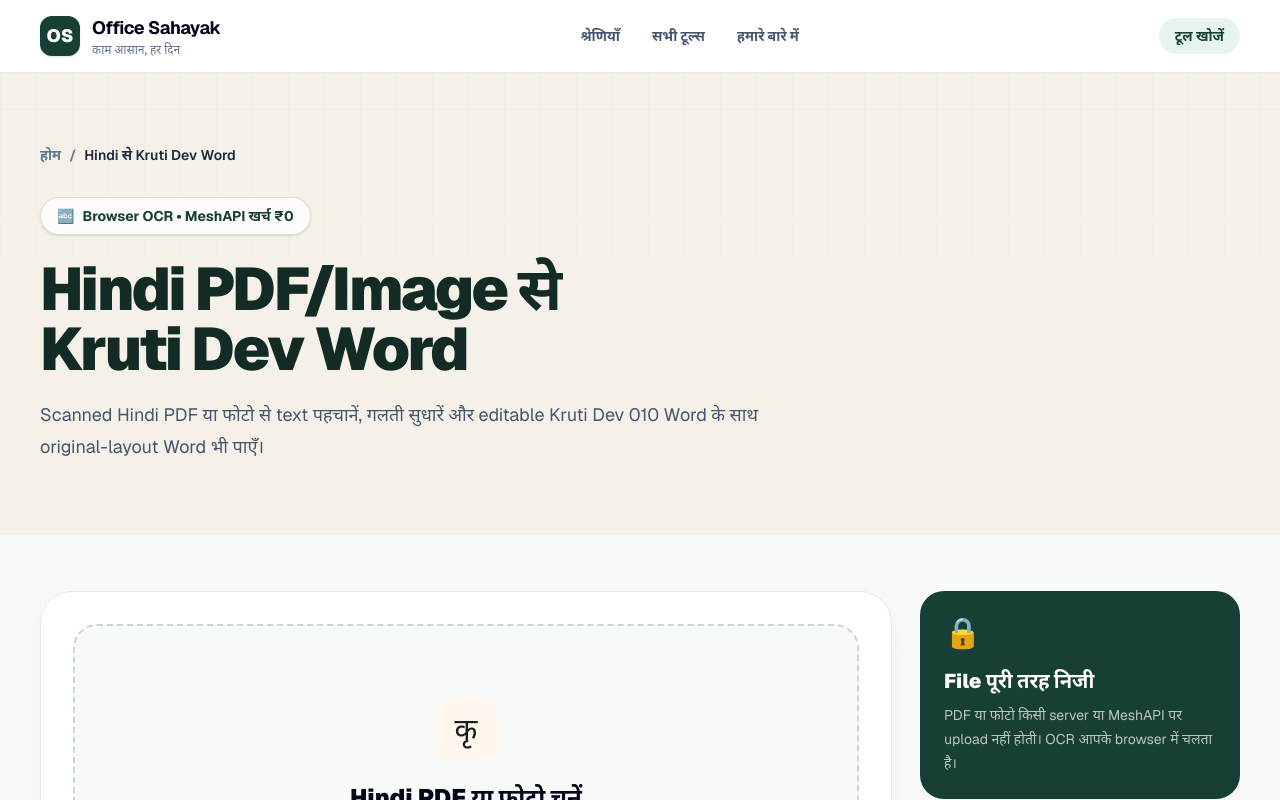
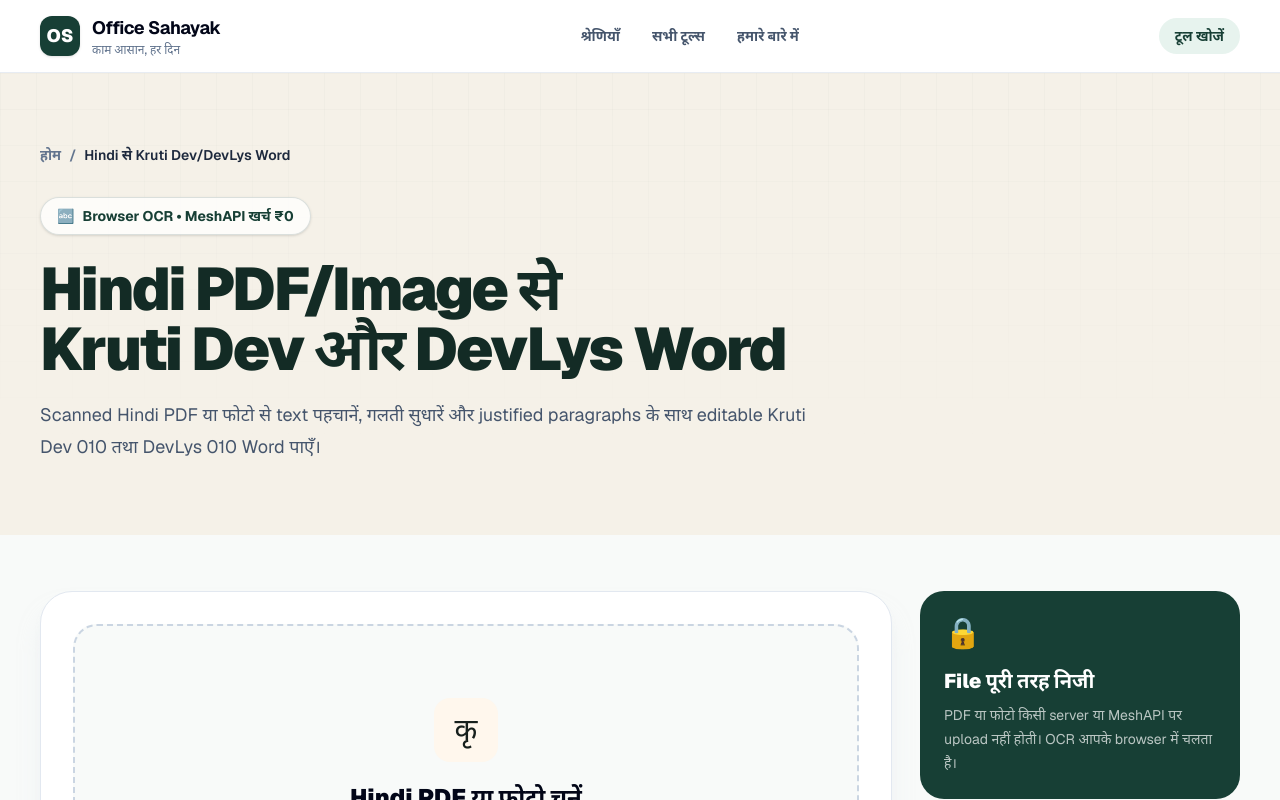
Before and after one commit to office-sahayak/office-sahayak, a Next.js app: page /tools/documents/hindi-krutidev-word in a window 1280 px wide. Shown: the top 800 px of the page. Built offline with nearby package versions, Linux system fonts and the light colour scheme.

Commit message:
Add DevLys and justified editable Word output

```diff
--- a/app/tools/documents/hindi-krutidev-word/page.tsx
+++ b/app/tools/documents/hindi-krutidev-word/page.tsx
@@ -5,8 +5,8 @@ import { SiteFooter } from "@/components/site-footer";
 import { SiteHeader } from "@/components/site-header";
 
 export const metadata: Metadata = {
-  title: "Hindi PDF/Image से Kruti Dev Word — Office Sahayak",
-  description: "Hindi PDF, JPG या PNG से OCR करके editable Kruti Dev 010 Word और original-layout Word file बनाएँ।",
+  title: "Hindi PDF/Image से Kruti Dev और DevLys Word — Office Sahayak",
+  description: "Hindi PDF, JPG या PNG से OCR करके justified और editable Kruti Dev 010 तथा DevLys 010 Word files बनाएँ।",
 };
 
 export default function HindiKrutidevWordPage() {
@@ -20,15 +20,15 @@ export default function HindiKrutidevWordPage() {
             <nav aria-label="Breadcrumb" className="text-sm font-semibold text-slate-500">
               <Link href="/" className="hover:text-[#173f35]">होम</Link>
               <span className="mx-2" aria-hidden="true">/</span>
-              <span className="text-slate-800">Hindi से Kruti Dev Word</span>
+              <span className="text-slate-800">Hindi से Kruti Dev/DevLys Word</span>
             </nav>
             <div className="mt-8 max-w-4xl">
               <div className="inline-flex items-center gap-2 rounded-full border border-[#173f35]/15 bg-white/75 px-4 py-2 text-sm font-bold text-[#173f35] shadow-sm">
                 <span aria-hidden="true">🔤</span> Browser OCR • MeshAPI खर्च ₹0
               </div>
-              <h1 className="mt-6 text-4xl font-black tracking-[-0.04em] text-[#132b25] sm:text-6xl">Hindi PDF/Image से<br className="hidden sm:block" /> Kruti Dev Word</h1>
+              <h1 className="mt-6 text-4xl font-black tracking-[-0.04em] text-[#132b25] sm:text-6xl">Hindi PDF/Image से<br className="hidden sm:block" /> Kruti Dev और DevLys Word</h1>
               <p className="mt-5 max-w-3xl text-lg leading-8 text-slate-600">
-                Scanned Hindi PDF या फोटो से text पहचानें, गलती सुधारें और editable Kruti Dev 010 Word के साथ original-layout Word भी पाएँ।
+                Scanned Hindi PDF या फोटो से text पहचानें, गलती सुधारें और justified paragraphs के साथ editable Kruti Dev 010 तथा DevLys 010 Word पाएँ।
               </p>
             </div>
           </div>
```
